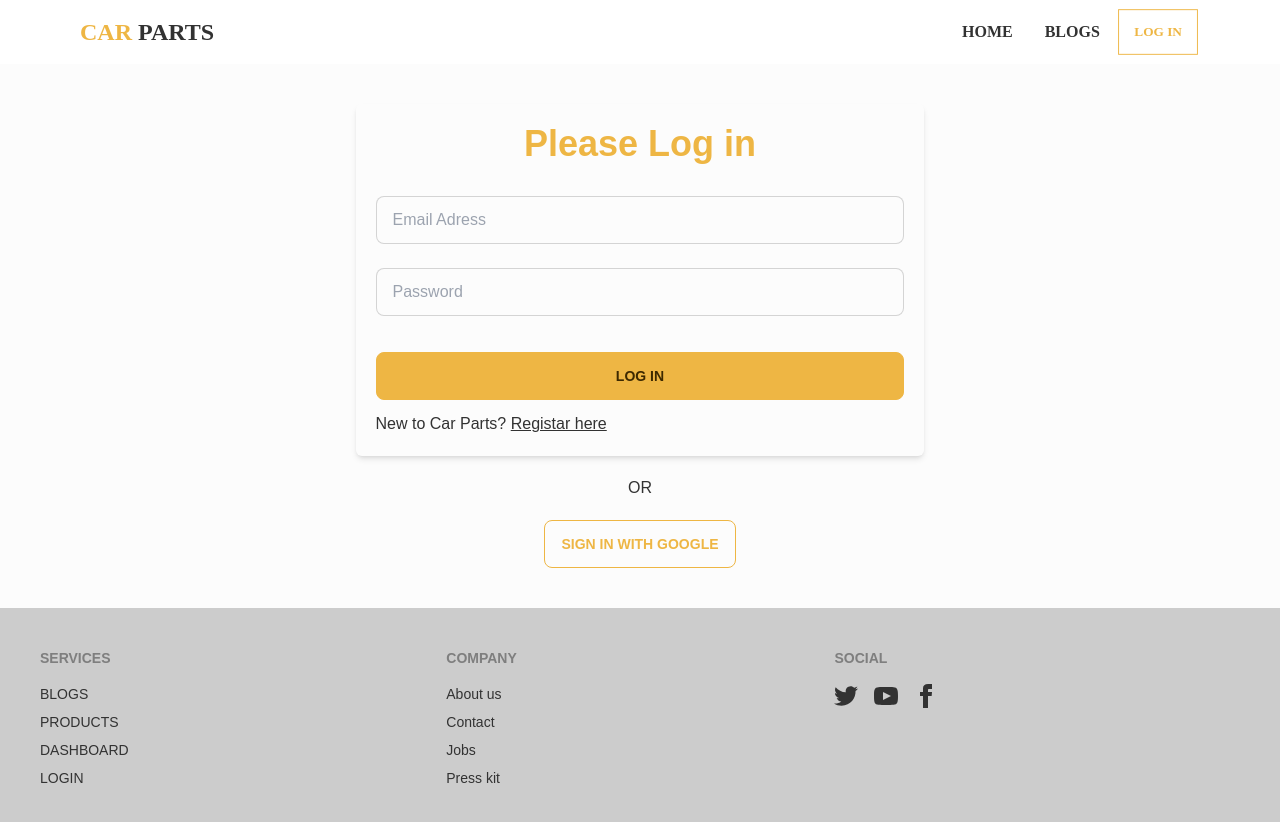
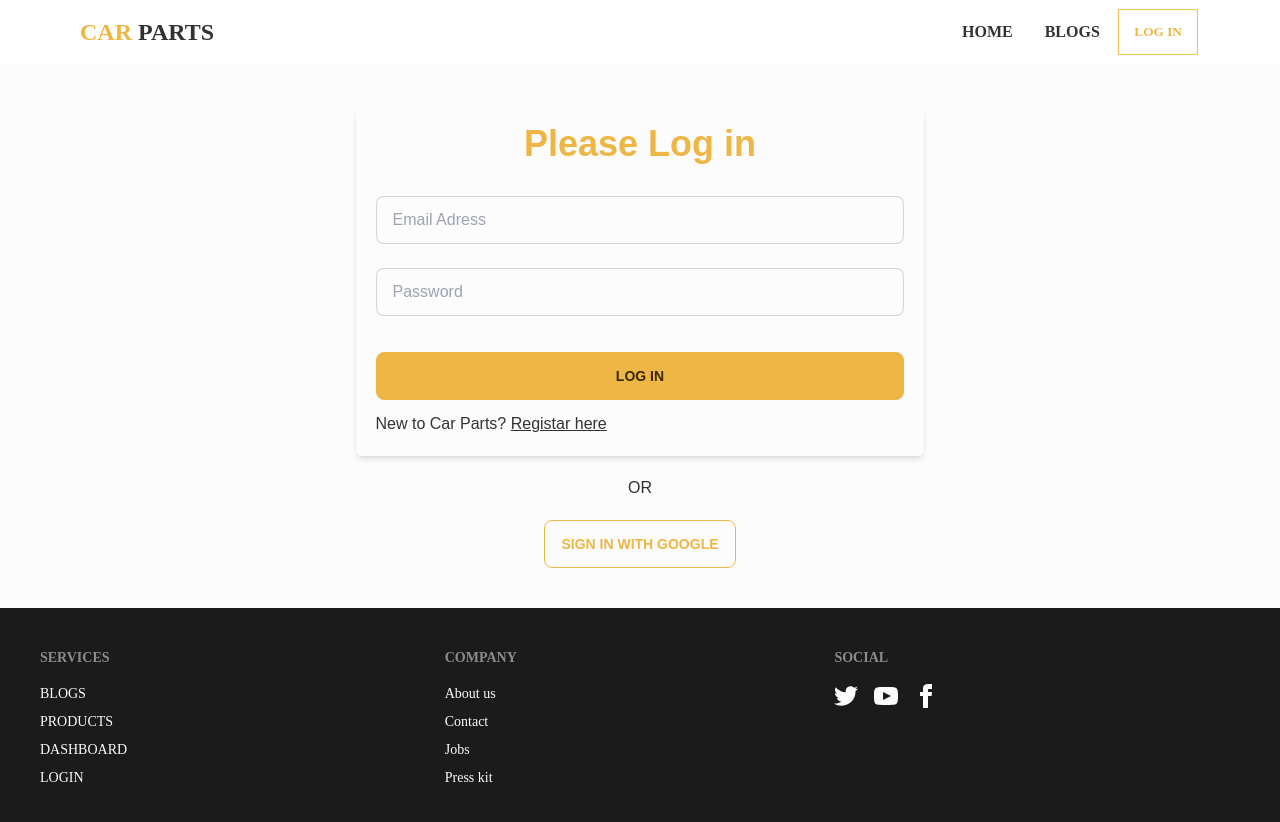
Before and after one commit to mahfuzswaron/car-parts, a React (Create React App) app: page /login in a window 1280 px wide. Shown: the top 822 px of the page. Built offline with nearby package versions, Linux system fonts and the light colour scheme; no server answers.

Commit message:
footer styles updated

```diff
--- a/src/components/pages/HomePage/BusinessSummery.js
+++ b/src/components/pages/HomePage/BusinessSummery.js
@@ -2,7 +2,7 @@ import React from 'react';
 
 const BusinessSummery = () => {
     return (
-        <section className='my-5 px-5 lg:px-20 bg-white py-16'>
+        <section className='px-5 lg:px-20 bg-white py-16'>
             <h3
                 className='text-3xl lg:text-4xl font-semibold mb-16 text-center text-neutral hover:text-primary uppercase'
             >
--- a/src/components/pages/HomePage/Reviews.js
+++ b/src/components/pages/HomePage/Reviews.js
@@ -15,8 +15,8 @@ const Reviews = () => {
     if (!reviews || !reviews.length) return <p>loading...</p>
 
     return (
-        <section className='flex flex-col items-center py-20 w-full'>
-            <h3 className='lg:text-4xl text-3xl uppercase text-center hover:text-primary text-neutral font-semibold my-10 '>Happy Customers say</h3>
+        <section className='flex flex-col bg-white items-center lg:py-20 py-5 w-full'>
+            <h3 className='lg:text-4xl text-3xl uppercase text-center hover:text-primary text-neutral font-semibold mb-16 '>Happy Customers say</h3>
 
             <div className='relative w-full'>
                 <img className='w-full' src="https://i.ibb.co/r4zChJh/customer-review.jpg" alt="customer-review" border="0"></img>
--- a/src/components/shared/Footer.js
+++ b/src/components/shared/Footer.js
@@ -7,15 +7,16 @@ const Footer = () => {
     const blogs = <Link to='/blogs'>BLOGS</Link>
     const products = <Link to='/products'>PRODUCTS</Link>
     return (
-        <footer className="footer p-10 bg-base-300 text-base-content">
+        <footer className="footer p-10 bg-neutral  text-base-100 font-light font-p">
             <div>
                 <span className="footer-title">Services</span>
+
                 {blogs}
                 {products}
                 {dashboard}
                 {login}
             </div>
-            <div>
+            <div className='font-p'>
                 <span className="footer-title">Company</span>
                 <a className="link link-hover">About us</a>
                 <a className="link link-hover">Contact</a>
```
